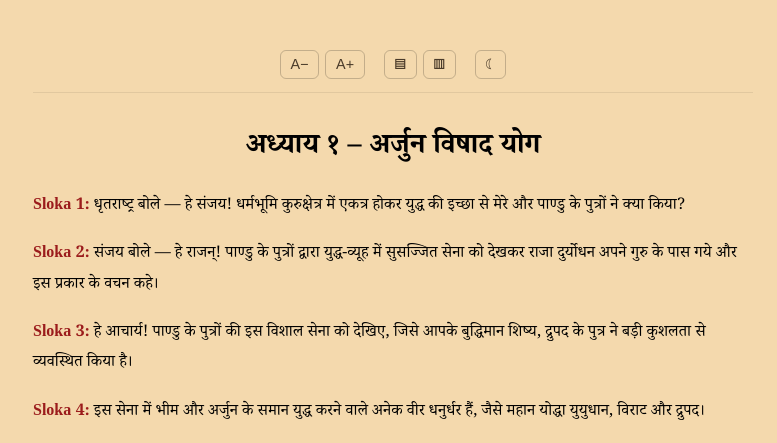
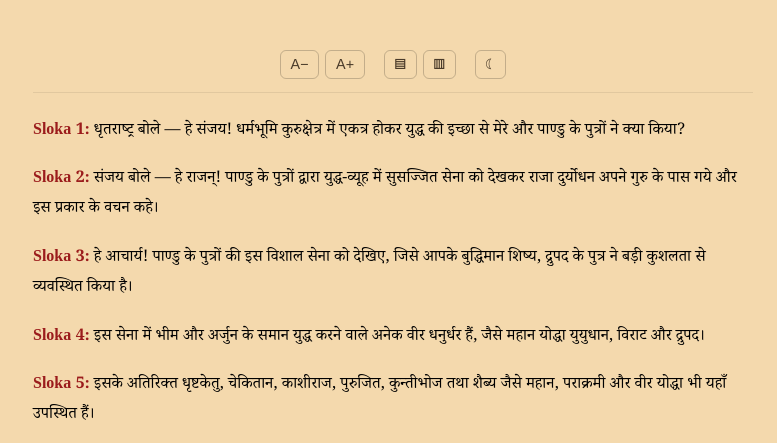
Before and after one commit to Neo-sunny/Bhagwad-Gita-As-It-is-Hindi, a plain HTML site: page chapters/chapter-01.html in a window 1280 px wide. Shown: the part 338-781 px from the top of the page, without its empty margins (247-1024 px from the left). Drawn offline with Linux system fonts and the light colour scheme.

Commit message:
updated the changes

```diff
--- a/chapters/chapter-01.html
+++ b/chapters/chapter-01.html
@@ -37,8 +37,6 @@
         </button>
     </div>
 </section>
-
-<h1 class="chapter-title">अध्याय १ – अर्जुन विषाद योग</h1>
 
 <section class="shloka">
 
```
